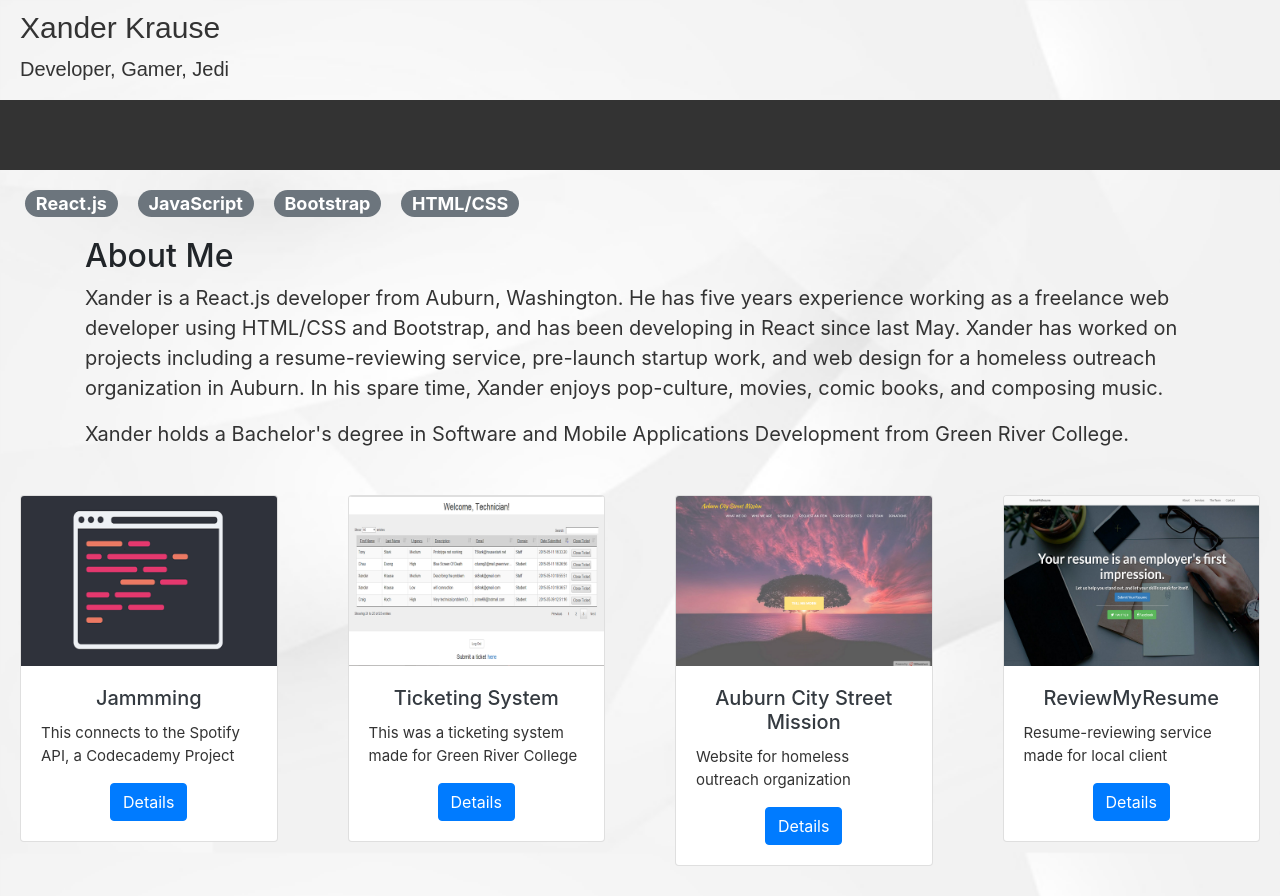
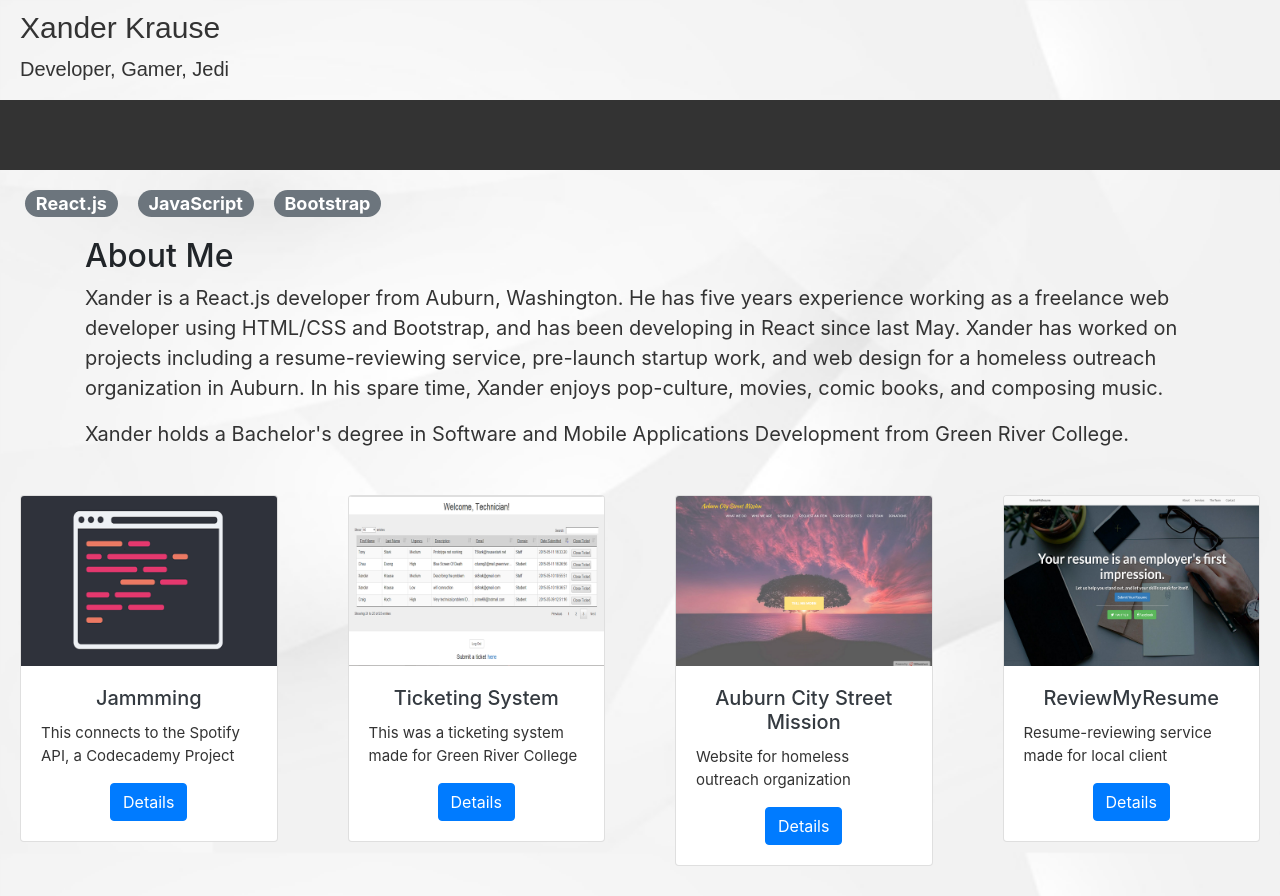
Before and after one commit to xkrause/portfolio, a React (Create React App) app: page / in a window 1280 px wide. Built offline with nearby package versions, Linux system fonts and the light colour scheme.

Commit message:
Skills component changes

```diff
--- a/src/components/Skills/Skills.js
+++ b/src/components/Skills/Skills.js
@@ -8,7 +8,6 @@ class Skills extends React.Component {
                     <span className = "badge badge-pill badge-secondary">React.js</span>
                     <span className = "badge badge-pill badge-secondary">JavaScript</span>
                     <span className = "badge badge-pill badge-secondary">Bootstrap</span>
-                    <span className = "badge badge-pill badge-secondary">HTML/CSS</span>
                 </div>
             </div>
         );
```
